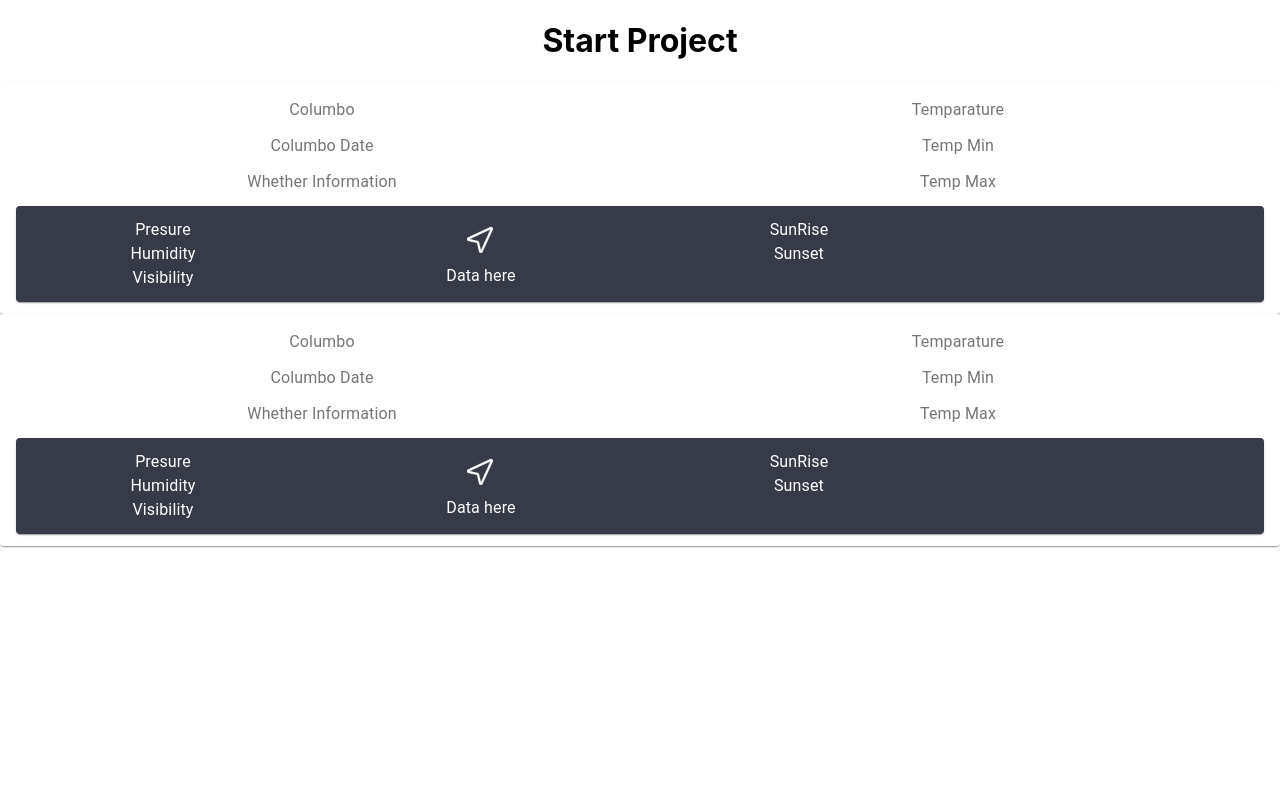
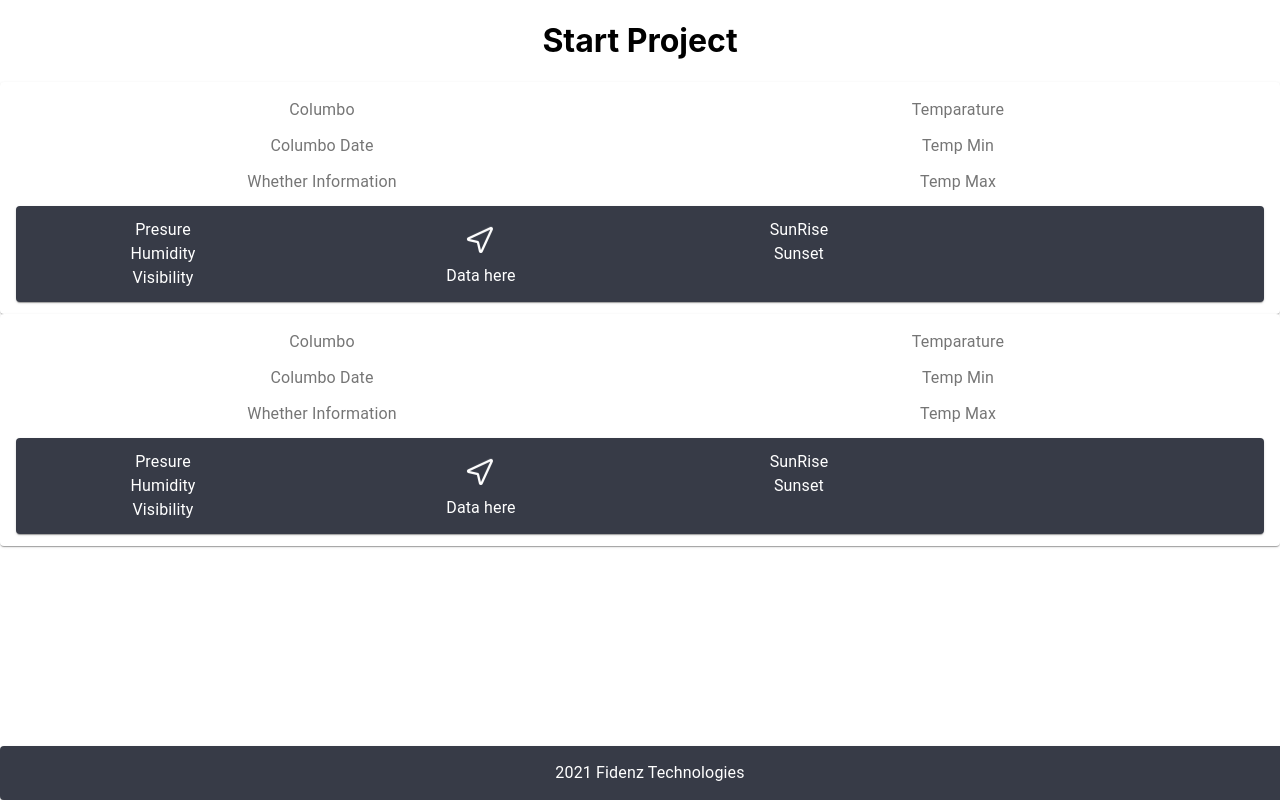
Before and after one commit to KasunHasanga/ReactWhetherApp, a React (Create React App) app: page / in a window 1280 px wide. Built offline with nearby package versions, Linux system fonts and the light colour scheme.

Commit message:
add footer

```diff
--- /dev/null
+++ b/src/components/Footer/Footer.js
@@ -0,0 +1,46 @@
+import React from 'react'
+import Paper from '@material-ui/core/Paper';
+import Typography from '@material-ui/core/Typography';
+import { makeStyles } from '@material-ui/core/styles';
+
+const useStyles = makeStyles({
+    root: {
+        position: 'fixed',
+        left: 0,
+        bottom: 0,
+        width: '100%',
+      background:'#373b47',
+      padding:10 ,
+      textAlign:'center'
+
+    },
+    footer :{
+
+        marginTop:60,
+        bottom: 0,
+        position: 'sticky'
+      },
+      text:{
+          paddingTop:5,
+          paddingBottom:5,
+        color:'#fff',
+      }
+
+  });
+
+const Footer = () => {
+    const classes = useStyles();
+
+    return (
+        <footer className={classes.footer}>
+        <Paper className={classes.root} elevation={1}>
+
+          <Typography className={classes.text}>
+            2021 Fidenz Technologies
+          </Typography>
+        </Paper>
+      </footer>
+    )
+}
+
+export default Footer
--- a/src/components/Home/Home.js
+++ b/src/components/Home/Home.js
@@ -1,4 +1,5 @@
 import React from 'react'
+import Footer from '../Footer/Footer'
 import WhetherCard from '../WhetherCard/WhetherCard'
 
 const Home = () => {
@@ -6,6 +7,7 @@ const Home = () => {
         <div>
             <WhetherCard/>
             <WhetherCard/>
+            <Footer/>
         </div>
     )
 }
```
